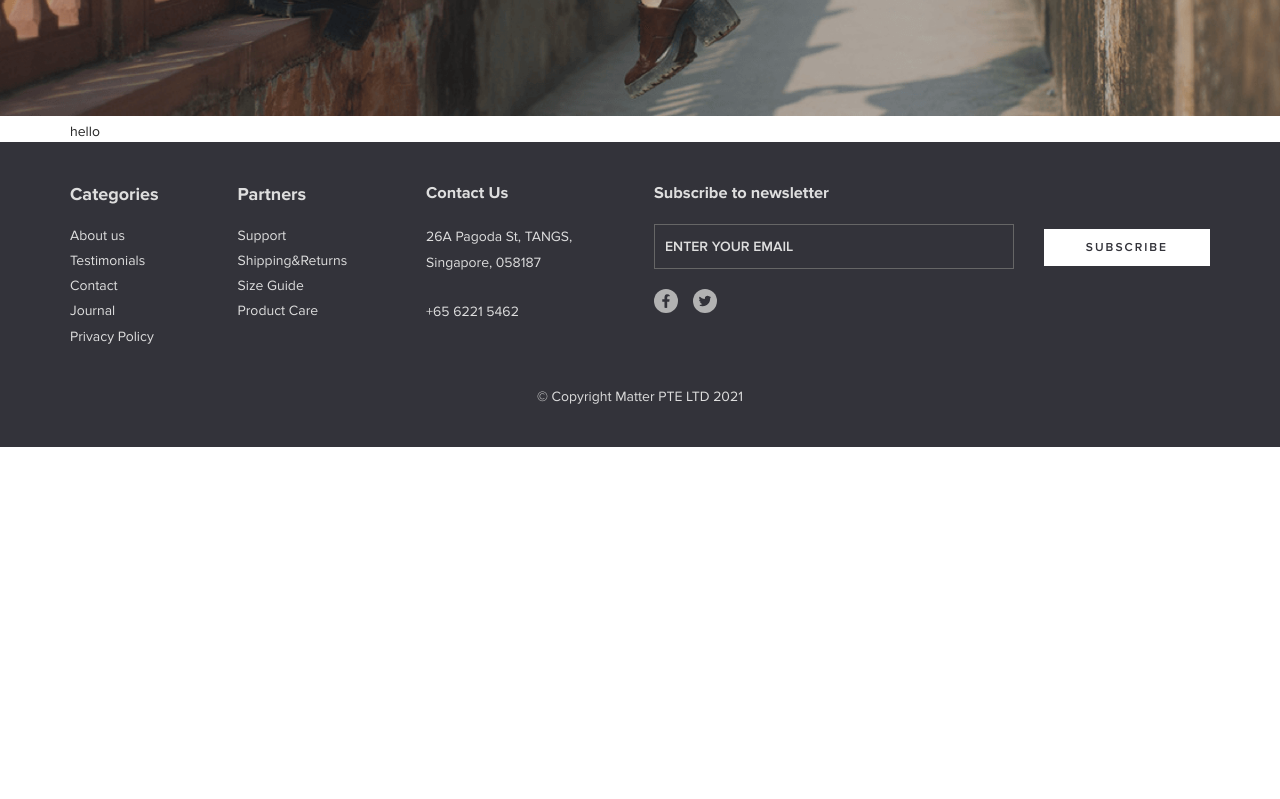
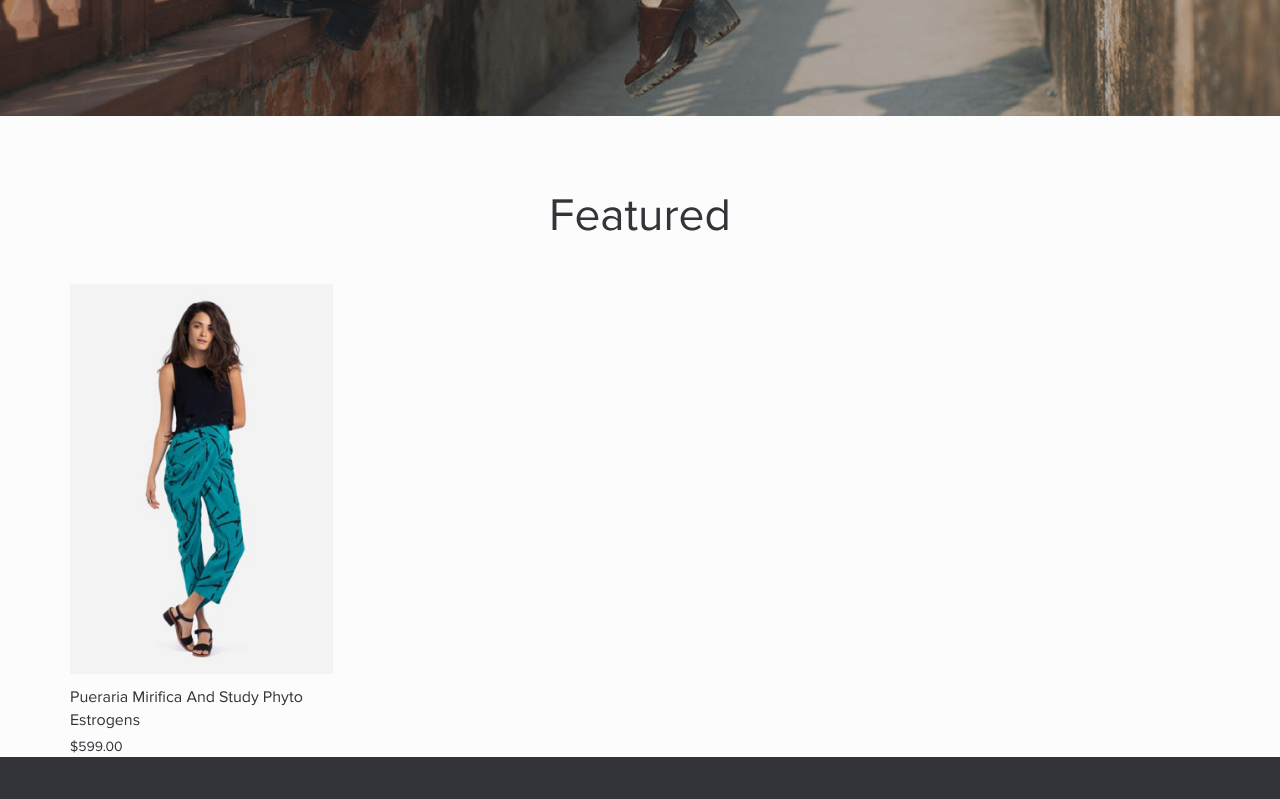
Before and after one commit to ankovel/matter, a React (Create React App) app: page / in a window 1280 px wide. Shown: the part 540-1339 px from the top of the page. Before the commit the page ends 987 px from the top, so only its background shows below. Built offline with nearby package versions, Linux system fonts and the light colour scheme.

Commit message:
Implement ProductCard for HomePage component

```diff
--- a/src/components/HomeBanner/HomeBanner.jsx
+++ b/src/components/HomeBanner/HomeBanner.jsx
@@ -17,7 +17,7 @@ const useStyles = makeStyles({
     zIndex: 1,
     padding: '38px 22px 30px 2px',
     left: 0,
-    top: '42%',
+    top: '40%',
     backgroundColor: 'rgba(0, 0, 0, 0.4)',
     border: '0',
     borderRadius: '0 55px 55px 0',
@@ -27,7 +27,7 @@ const useStyles = makeStyles({
     zIndex: 1,
     padding: '38px 2px 30px 22px',
     right: 0,
-    top: '42%',
+    top: '40%',
     backgroundColor: 'rgba(0, 0, 0, 0.4)',
     border: '0',
     borderRadius: '55px 0 0 55px',
@@ -38,7 +38,6 @@ const useStyles = makeStyles({
   arrow: {
     width: '40px',
     height: '35px',
-
   },
   title: {
     width: '458px',
--- /dev/null
+++ b/src/components/ProductCard/ProductCard.jsx
@@ -0,0 +1,35 @@
+import React from 'react';
+import { makeStyles } from '@material-ui/core';
+import { Link } from 'react-router-dom';
+
+const useStyles = makeStyles({
+  link: {
+    textDecoration: 'none',
+    color: '#33333a',
+  },
+  img: {
+    marginBottom: '12px',
+  },
+  title: {
+    marginBottom: '5px',
+    fontSize: '16px',
+    fontWeight: 'normal',
+  },
+  price: {
+
+  }
+});
+
+const ProductCard = () => {
+  const classes = useStyles();
+
+  return (
+    <Link href="/" className={classes.link}>
+      <img className={classes.img} src="images/product.png" alt="product" />
+      <h3 className={classes.title}>Pueraria Mirifica And Study Phyto Estrogens</h3>
+      <span className={classes.price}>$599.00</span>
+    </Link>
+  )
+}
+
+export default ProductCard;
--- a/src/pages/HomePage.jsx
+++ b/src/pages/HomePage.jsx
@@ -2,19 +2,40 @@ import React from 'react';
 import { makeStyles } from '@material-ui/core';
 import Main from '../components/Main/Main';
 import HomeBanner from '../components/HomeBanner/HomeBanner';
+import ProductCard from '../components/ProductCard/ProductCard';
 
 const useStyles = makeStyles({
-  wrapper: {},
+  container: {
+    backgroundColor: '#fcfcfc',
+  },
+  wrapper: {
+    marginTop: '62px',
+  },
+  title: {
+    marginBottom: '35px',
+    textAlign: 'center',
+    fontSize: '46px',
+    fontWeight: 'normal',
+    color: '#33333a',
+  },
+  product: {
+    width: '263px',
+  },
 });
 
 const HomePage = () => {
   const classes = useStyles();
 
   return (
-    <div className={classes.wrapper}>
+    <div className={classes.container}>
       <HomeBanner />
       <Main>
-        <div>hello</div>
+        <div className={classes.wrapper}>
+          <h1 className={classes.title}>Featured</h1>
+          <div className={classes.product}>
+            <ProductCard />
+          </div>
+        </div>
       </Main>
     </div>
   );
```
Also changed, not shown: public/images/product.png (added).
